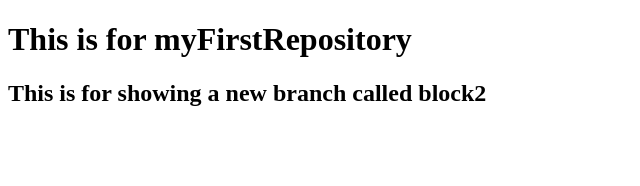
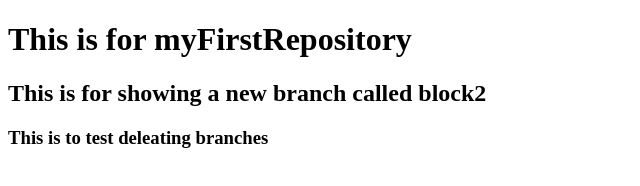
Before and after one commit to MayaFox23/MyFirstRepository, a plain HTML site: page index.html in a window 1280 px wide. Shown: the whole page, without its empty margins (0-640 px from the left). Drawn offline with Linux system fonts and the light colour scheme.

Commit message:
This is for deleating

```diff
--- a/index.html
+++ b/index.html
@@ -8,5 +8,6 @@
   <body>
     <h1>This is for myFirstRepository</h1>
     <h2>This is for showing a new branch called block2</h2>
+    <h3>This is to test deleating branches</h3>
   </body>
 </html>
```
